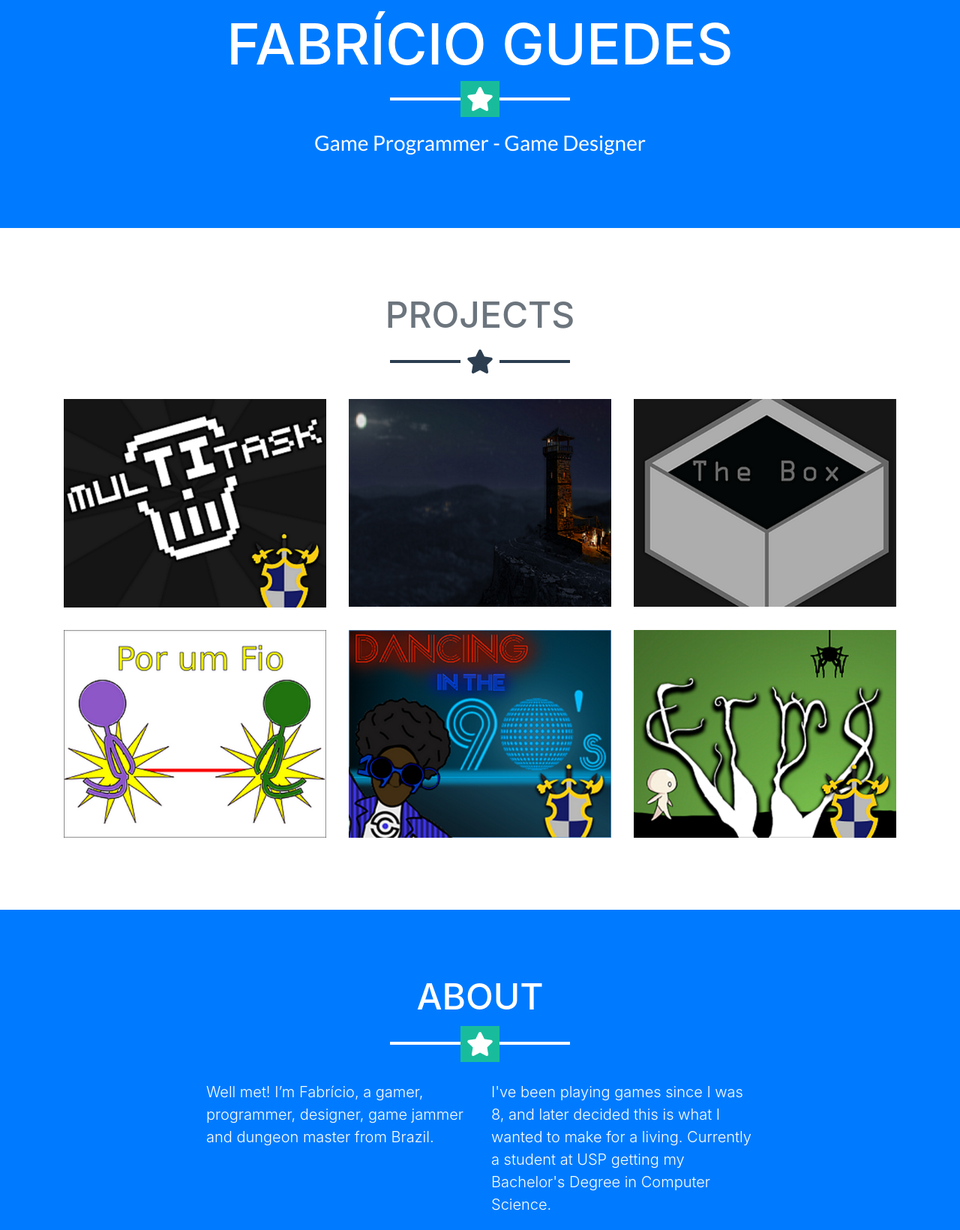
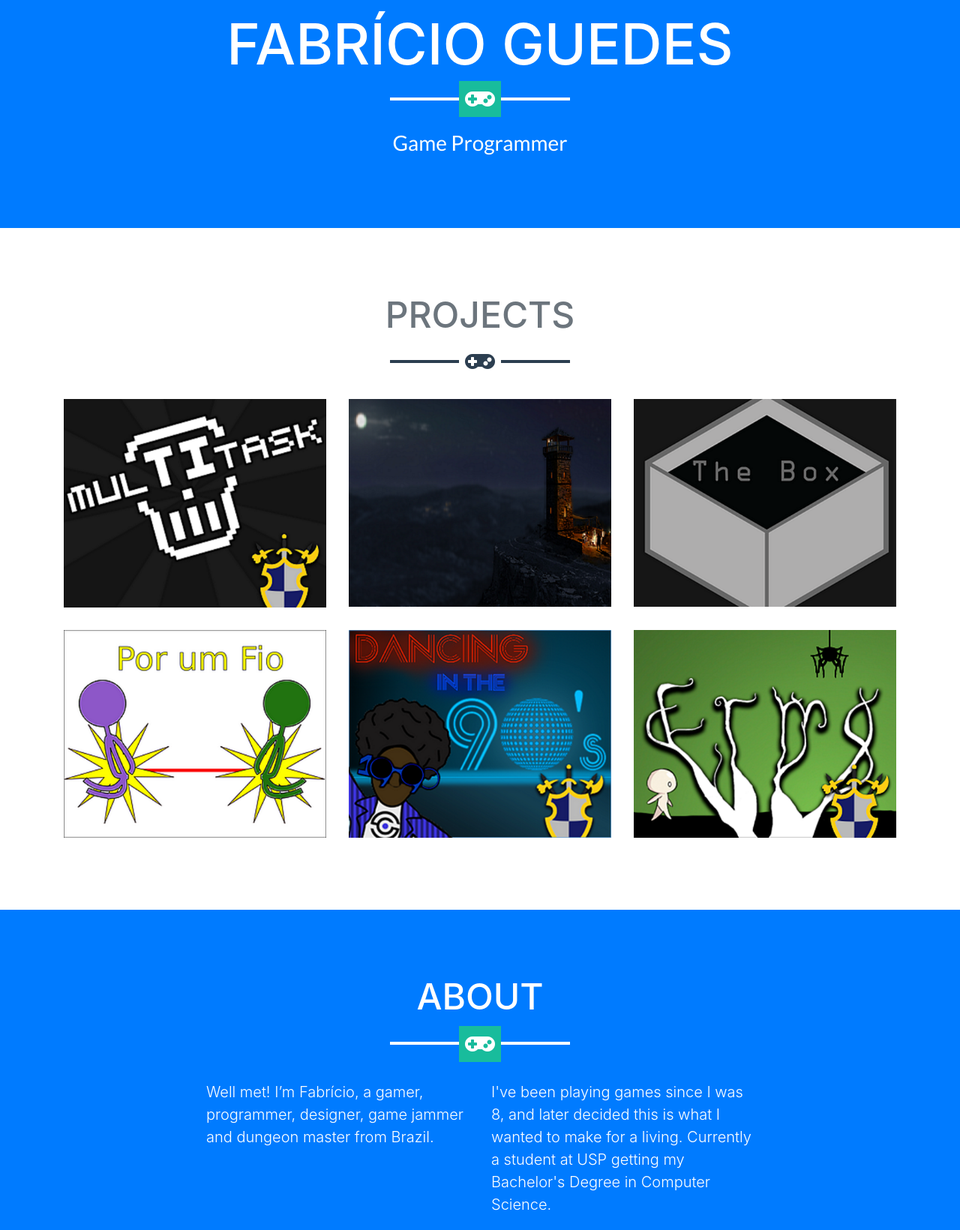
Before and after one commit to fabricio-gf/fabricio-gf.github.io, a website with bundled scripts: page index.html in a window 1280 px wide. Shown: the part 480-2120 px from the top of the page at 75% size. Built offline with nearby package versions, Linux system fonts and the light colour scheme.

Commit message:
Changed star icon

```diff
--- a/css/freelancer.css
+++ b/css/freelancer.css
@@ -18,8 +18,8 @@ h6 {
   font-family: 'Montserrat';
 }
 
-hr.star-light,
-hr.star-dark {
+hr.gamepad-light,
+hr.gamepad-dark {
   max-width: 15rem;
   padding: 0;
   text-align: center;
@@ -31,8 +31,8 @@ hr.star-dark {
   margin-right: auto;
 }
 
-hr.star-light:after,
-hr.star-dark:after {
+hr.gamepad-light:after,
+hr.gamepad-dark:after {
   position: relative;
   top: -.8em;
   display: inline-block;
@@ -43,20 +43,20 @@ hr.star-dark:after {
   font-size: 2em;
 }
 
-hr.star-light {
+hr.gamepad-light {
   border-color: #fff;
 }
 
-hr.star-light:after {
+hr.gamepad-light:after {
   color: #fff;
   background-color: #18BC9C;
 }
 
-hr.star-dark {
+hr.gamepad-dark {
   border-color: #2C3E50;
 }
 
-hr.star-dark:after {
+hr.gamepad-dark:after {
   color: #2C3E50;
   background-color: white;
 }
--- a/index.html
+++ b/index.html
@@ -60,8 +60,8 @@
       <div class="container">
         <img class="img-fluid mb-5 d-block mx-auto" src="img/profile_circle.png" alt="">
         <h1 class="text-uppercase mb-0">Fabrício Guedes</h1>
-        <hr class="star-light">
-        <h2 class="font-weight-light mb-0">Game Programmer - Game Designer</h2>
+        <hr class="gamepad-light">
+        <h2 class="font-weight-light mb-0">Game Programmer</h2>
       </div>
     </header>
 
@@ -69,7 +69,7 @@
     <section class="portfolio" id="portfolio">
       <div class="container">
         <h2 class="text-center text-uppercase text-secondary mb-0">Projects</h2>
-        <hr class="star-dark mb-5">
+        <hr class="gamepad-dark mb-5">
         <div class="row">
           <div class="col-md-6 col-lg-4">
             <a class="portfolio-item d-block mx-auto" href="#portfolio-modal-1">
@@ -139,7 +139,7 @@
     <section class="bg-primary text-white mb-0" id="about">
       <div class="container">
         <h2 class="text-center text-uppercase text-white">About</h2>
-        <hr class="star-light mb-5">
+        <hr class="gamepad-light mb-5">
         <div class="row">
           <div class="col-lg-4 ml-auto">
             <p class="lead">Well met! I’m Fabrício, a gamer, programmer, designer, game jammer and dungeon master from Brazil.
@@ -161,7 +161,7 @@
     <section id="contact">
       <div class="container">
         <h2 class="text-center text-uppercase text-secondary mb-0">Contact Me</h2>
-        <hr class="star-dark mb-5">
+        <hr class="gamepad-dark mb-5">
         <div class="row">
           <div class="col-lg-8 mx-auto">
             <!-- To configure the contact form email address, go to mail/contact_me.php and update the email address in the PHP file on line 19. -->
@@ -279,7 +279,7 @@
           <div class="row">
             <div class="col-lg-8 mx-auto">
               <h2 class="text-secondary text-uppercase mb-0">MulTI Task</h2>
-              <hr class="star-dark mb-5">
+              <hr class="gamepad-dark mb-5">
               <img class="img-fluid mb-5" src="img/portfolio/multitask.png" alt="">
               <p class="mb-5">Lorem ipsum dolor sit amet, consectetur adipisicing elit. Mollitia neque assumenda ipsam nihil, molestias magnam, recusandae quos quis inventore quisquam velit asperiores, vitae? Reprehenderit soluta, eos quod consequuntur itaque. Nam.</p>
               <a class="btn btn-primary btn-lg rounded-pill portfolio-modal-dismiss" href="#">
@@ -301,7 +301,7 @@
           <div class="row">
             <div class="col-lg-8 mx-auto">
               <h2 class="text-secondary text-uppercase mb-0">Watchtower: The Ruins Below</h2>
-              <hr class="star-dark mb-5">
+              <hr class="gamepad-dark mb-5">
               <img class="img-fluid mb-5" src="img/portfolio/watchtower.png" alt="">
               <p class="mb-5">Lorem ipsum dolor sit amet, consectetur adipisicing elit. Mollitia neque assumenda ipsam nihil, molestias magnam, recusandae quos quis inventore quisquam velit asperiores, vitae? Reprehenderit soluta, eos quod consequuntur itaque. Nam.</p>
               <a class="btn btn-primary btn-lg rounded-pill portfolio-modal-dismiss" href="#">
@@ -323,7 +323,7 @@
           <div class="row">
             <div class="col-lg-8 mx-auto">
               <h2 class="text-secondary text-uppercase mb-0">The Box</h2>
-              <hr class="star-dark mb-5">
+              <hr class="gamepad-dark mb-5">
               <img class="img-fluid mb-5" src="img/portfolio/the-box.png" alt="">
               <p class="mb-5">Lorem ipsum dolor sit amet, consectetur adipisicing elit. Mollitia neque assumenda ipsam nihil, molestias magnam, recusandae quos quis inventore quisquam velit asperiores, vitae? Reprehenderit soluta, eos quod consequuntur itaque. Nam.</p>
               <a class="btn btn-primary btn-lg rounded-pill portfolio-modal-dismiss" href="#">
@@ -345,7 +345,7 @@
           <div class="row">
             <div class="col-lg-8 mx-auto">
               <h2 class="text-secondary text-uppercase mb-0">Por Um Fio</h2>
-              <hr class="star-dark mb-5">
+              <hr class="gamepad-dark mb-5">
               <img class="img-fluid mb-5" src="img/portfolio/por-um-fio.png" alt="">
               <p class="mb-5">Lorem ipsum dolor sit amet, consectetur adipisicing elit. Mollitia neque assumenda ipsam nihil, molestias magnam, recusandae quos quis inventore quisquam velit asperiores, vitae? Reprehenderit soluta, eos quod consequuntur itaque. Nam.</p>
               <a class="btn btn-primary btn-lg rounded-pill portfolio-modal-dismiss" href="#">
@@ -367,7 +367,7 @@
           <div class="row">
             <div class="col-lg-8 mx-auto">
               <h2 class="text-secondary text-uppercase mb-0">Dancing in the 90's</h2>
-              <hr class="star-dark mb-5">
+              <hr class="gamepad-dark mb-5">
               <img class="img-fluid mb-5" src="img/portfolio/dancing.png" alt="">
               <p class="mb-5">Lorem ipsum dolor sit amet, consectetur adipisicing elit. Mollitia neque assumenda ipsam nihil, molestias magnam, recusandae quos quis inventore quisquam velit asperiores, vitae? Reprehenderit soluta, eos quod consequuntur itaque. Nam.</p>
               <a class="btn btn-primary btn-lg rounded-pill portfolio-modal-dismiss" href="#">
@@ -389,7 +389,7 @@
           <div class="row">
             <div class="col-lg-8 mx-auto">
               <h2 class="text-secondary text-uppercase mb-0">Ermo</h2>
-              <hr class="star-dark mb-5">
+              <hr class="gamepad-dark mb-5">
               <img class="img-fluid mb-5" src="img/portfolio/ermo.png" alt="">
               <p class="mb-5">Lorem ipsum dolor sit amet, consectetur adipisicing elit. Mollitia neque assumenda ipsam nihil, molestias magnam, recusandae quos quis inventore quisquam velit asperiores, vitae? Reprehenderit soluta, eos quod consequuntur itaque. Nam.</p>
               <a class="btn btn-primary btn-lg rounded-pill portfolio-modal-dismiss" href="#">
```
Also changed, not shown: css/freelancer.min.css.
